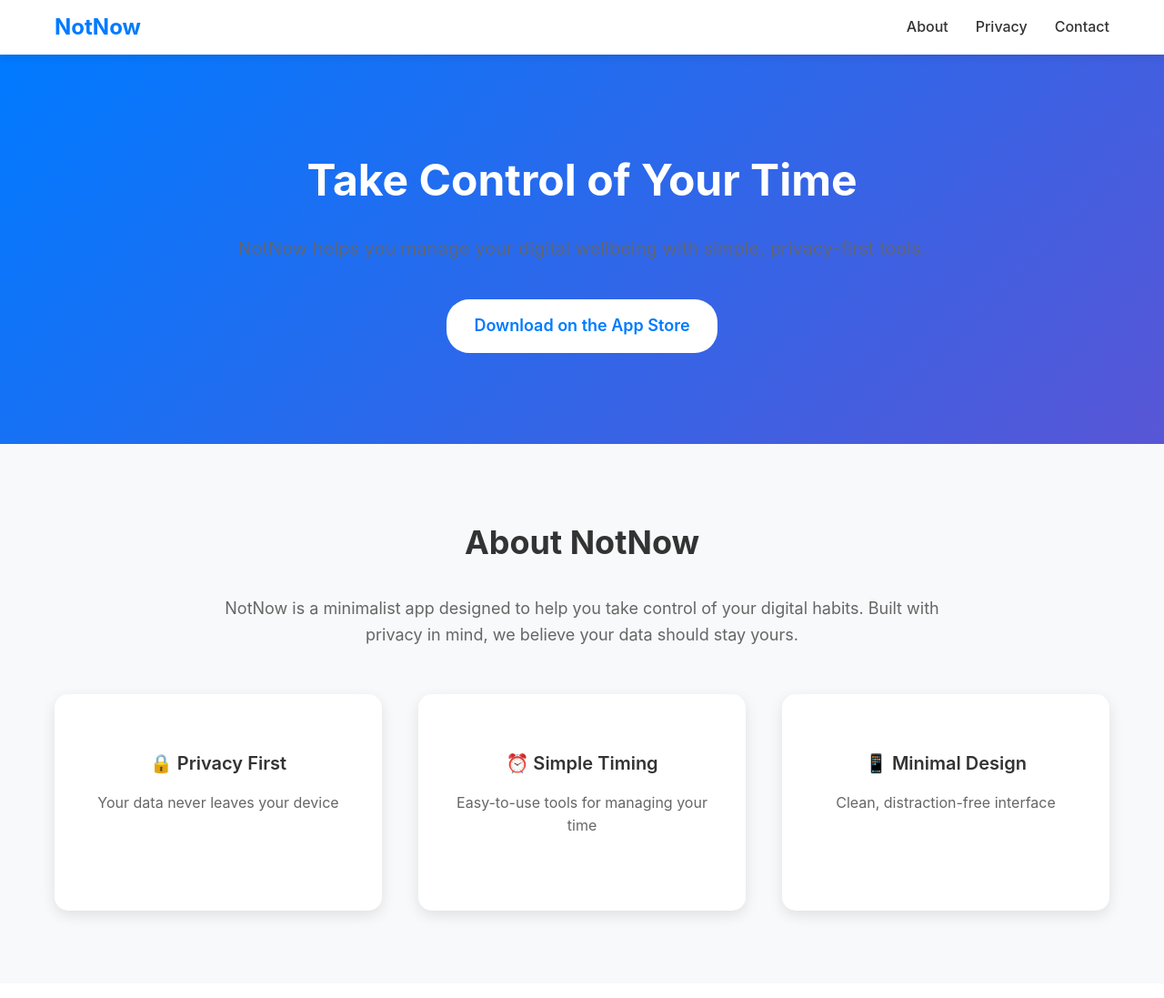
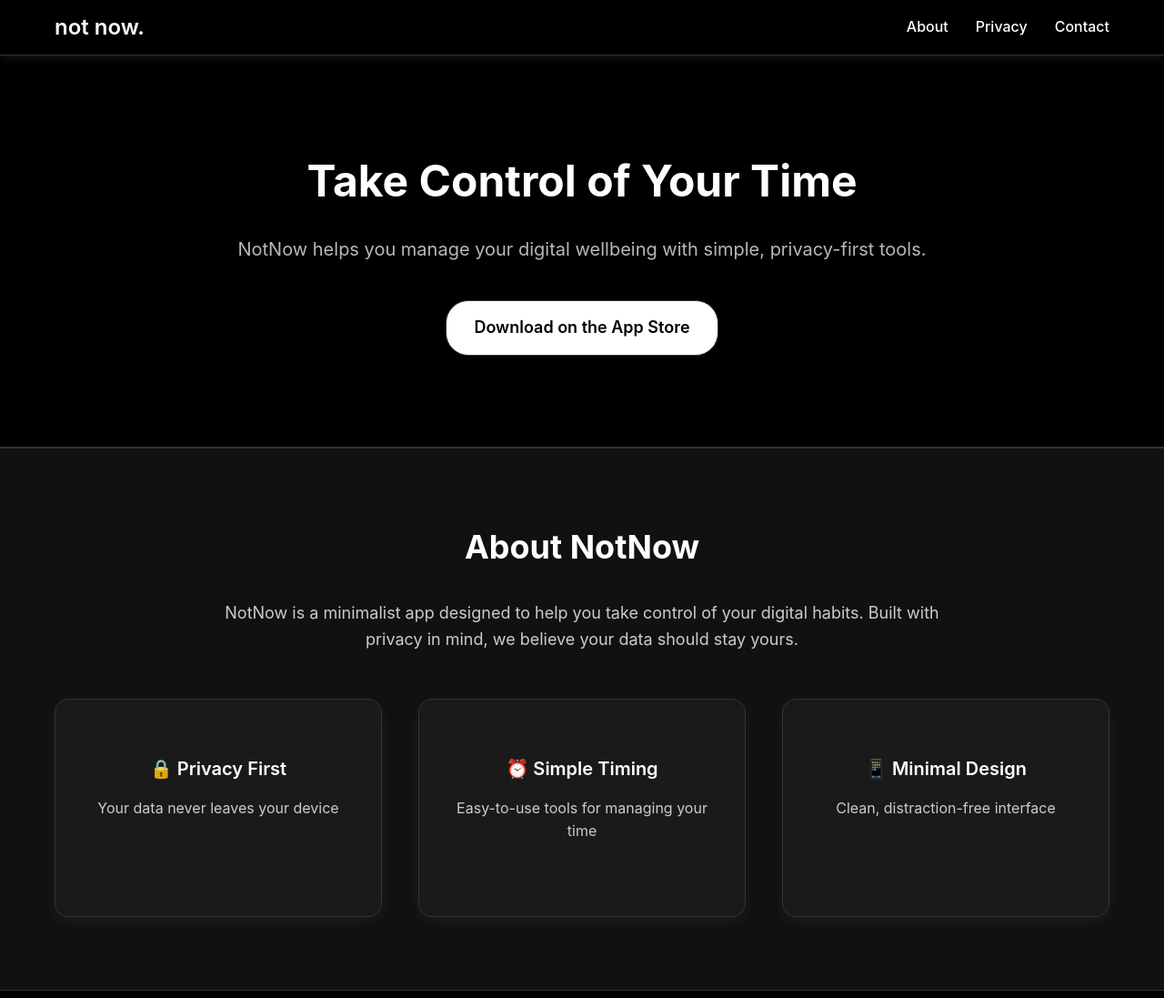
Before and after one commit to mattjbitter/notnow-landingpage, a website: page index.html in a window 1280 px wide. Shown: the top 1097 px of the page at 91% size. Drawn offline with Linux system fonts and the light colour scheme.

Commit message:
Update to black and white theme with native iOS font and 'not now.' branding

```diff
--- a/index.html
+++ b/index.html
@@ -12,7 +12,7 @@
     <header>
         <nav>
             <div class="nav-container">
-                <h1 class="logo">NotNow</h1>
+                <h1 class="logo">not now.</h1>
                 <ul class="nav-links">
                     <li><a href="#about">About</a></li>
                     <li><a href="#privacy">Privacy</a></li>
--- a/styles.css
+++ b/styles.css
@@ -6,10 +6,10 @@
 }
 
 body {
-    font-family: -apple-system, BlinkMacSystemFont, 'Segoe UI', Roboto, Oxygen, Ubuntu, Cantarell, sans-serif;
+    font-family: -apple-system, BlinkMacSystemFont, 'SF Pro Display', 'SF Pro Text', 'Helvetica Neue', Helvetica, Arial, sans-serif;
     line-height: 1.6;
-    color: #333;
-    background-color: #fff;
+    color: #ffffff;
+    background-color: #000000;
 }
 
 .container {
@@ -20,11 +20,12 @@ body {
 
 /* Header */
 header {
-    background: #fff;
-    box-shadow: 0 2px 10px rgba(0,0,0,0.1);
+    background: #000000;
+    box-shadow: 0 2px 10px rgba(255,255,255,0.1);
     position: sticky;
     top: 0;
     z-index: 100;
+    border-bottom: 1px solid #333333;
 }
 
 .nav-container {
@@ -39,8 +40,9 @@ header {
 
 .logo {
     font-size: 24px;
-    font-weight: 700;
-    color: #007AFF;
+    font-weight: 600;
+    color: #ffffff;
+    font-family: -apple-system, BlinkMacSystemFont, 'SF Pro Display', 'SF Pro Text', 'Helvetica Neue', Helvetica, Arial, sans-serif;
 }
 
 .nav-links {
@@ -51,21 +53,22 @@ header {
 
 .nav-links a {
     text-decoration: none;
-    color: #333;
+    color: #ffffff;
     font-weight: 500;
     transition: color 0.3s ease;
 }
 
 .nav-links a:hover {
-    color: #007AFF;
+    color: #cccccc;
 }
 
 /* Hero Section */
 .hero {
-    background: linear-gradient(135deg, #007AFF 0%, #5856D6 100%);
+    background: #000000;
     color: white;
     text-align: center;
     padding: 100px 0;
+    border-bottom: 1px solid #333333;
 }
 
 .hero h2 {
@@ -82,19 +85,21 @@ header {
 
 .download-btn {
     display: inline-block;
-    background: #fff;
-    color: #007AFF;
+    background: #ffffff;
+    color: #000000;
     padding: 15px 30px;
     border-radius: 25px;
     text-decoration: none;
     font-weight: 600;
     font-size: 18px;
     transition: transform 0.3s ease, box-shadow 0.3s ease;
+    border: 1px solid #333333;
 }
 
 .download-btn:hover {
     transform: translateY(-2px);
-    box-shadow: 0 10px 25px rgba(0,0,0,0.2);
+    box-shadow: 0 10px 25px rgba(255,255,255,0.2);
+    background: #f0f0f0;
 }
 
 /* Sections */
@@ -103,7 +108,9 @@ section {
 }
 
 section:nth-child(even) {
-    background: #f8f9fa;
+    background: #111111;
+    border-top: 1px solid #333333;
+    border-bottom: 1px solid #333333;
 }
 
 h3 {
@@ -111,20 +118,20 @@ h3 {
     font-weight: 700;
     margin-bottom: 30px;
     text-align: center;
-    color: #333;
+    color: #ffffff;
 }
 
 h4 {
     font-size: 24px;
     font-weight: 600;
     margin: 30px 0 15px 0;
-    color: #333;
+    color: #ffffff;
 }
 
 p {
     font-size: 18px;
     margin-bottom: 20px;
-    color: #666;
+    color: #cccccc;
 }
 
 /* About Section */
@@ -144,9 +151,10 @@ p {
 .feature {
     text-align: center;
     padding: 30px;
-    background: white;
+    background: #1a1a1a;
     border-radius: 15px;
-    box-shadow: 0 5px 15px rgba(0,0,0,0.1);
+    box-shadow: 0 5px 15px rgba(255,255,255,0.05);
+    border: 1px solid #333333;
 }
 
 .feature h4 {
@@ -156,17 +164,18 @@ p {
 
 .feature p {
     font-size: 16px;
-    color: #666;
+    color: #cccccc;
 }
 
 /* Privacy Section */
 .privacy-content {
     max-width: 800px;
     margin: 0 auto;
-    background: white;
+    background: #1a1a1a;
     padding: 40px;
     border-radius: 15px;
-    box-shadow: 0 5px 15px rgba(0,0,0,0.1);
+    box-shadow: 0 5px 15px rgba(255,255,255,0.05);
+    border: 1px solid #333333;
 }
 
 .privacy-content p {
@@ -174,12 +183,13 @@ p {
 }
 
 .privacy-content a {
-    color: #007AFF;
+    color: #ffffff;
     text-decoration: none;
 }
 
 .privacy-content a:hover {
     text-decoration: underline;
+    color: #cccccc;
 }
 
 /* Contact Section */
@@ -197,24 +207,26 @@ p {
 }
 
 .contact-info a {
-    color: #007AFF;
+    color: #ffffff;
     text-decoration: none;
 }
 
 .contact-info a:hover {
     text-decoration: underline;
+    color: #cccccc;
 }
 
 /* Footer */
 footer {
-    background: #333;
+    background: #000000;
     color: white;
     text-align: center;
     padding: 30px 0;
+    border-top: 1px solid #333333;
 }
 
 footer p {
-    color: #ccc;
+    color: #cccccc;
     font-size: 14px;
 }
 
```
